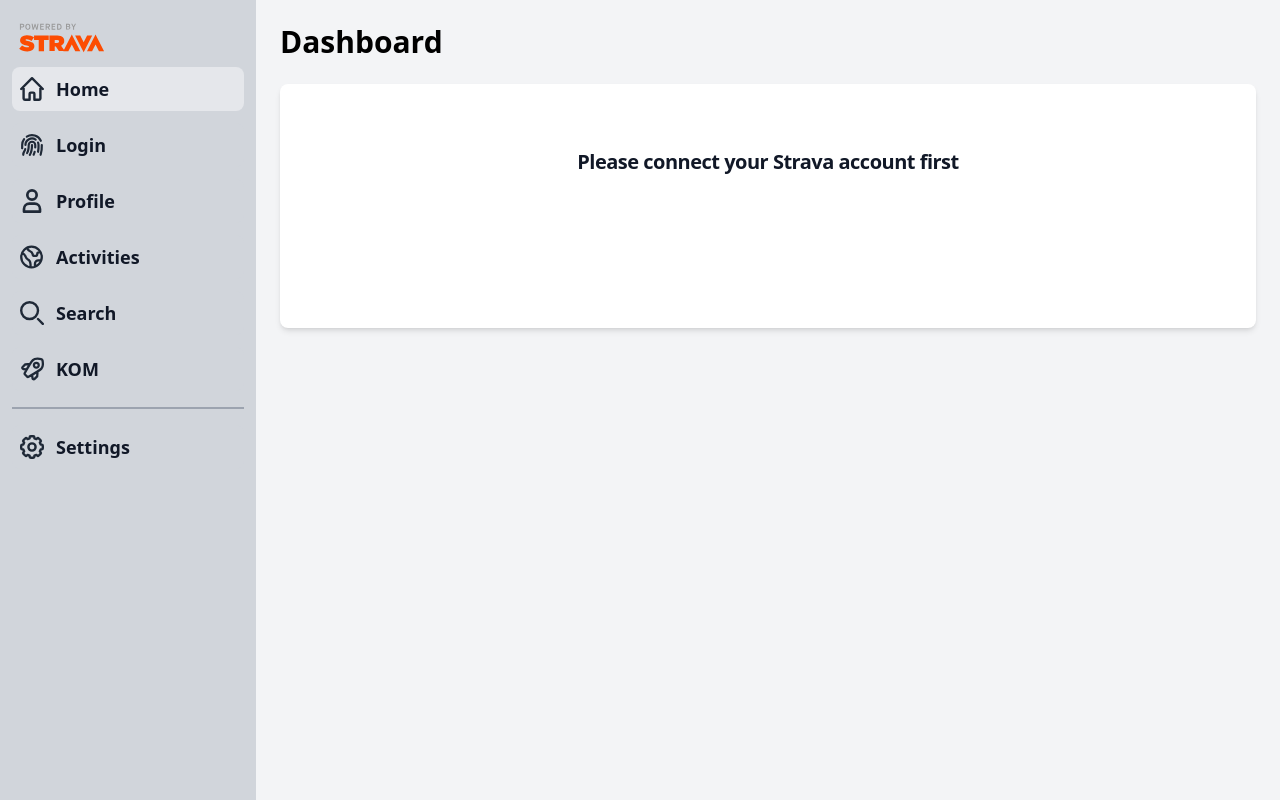
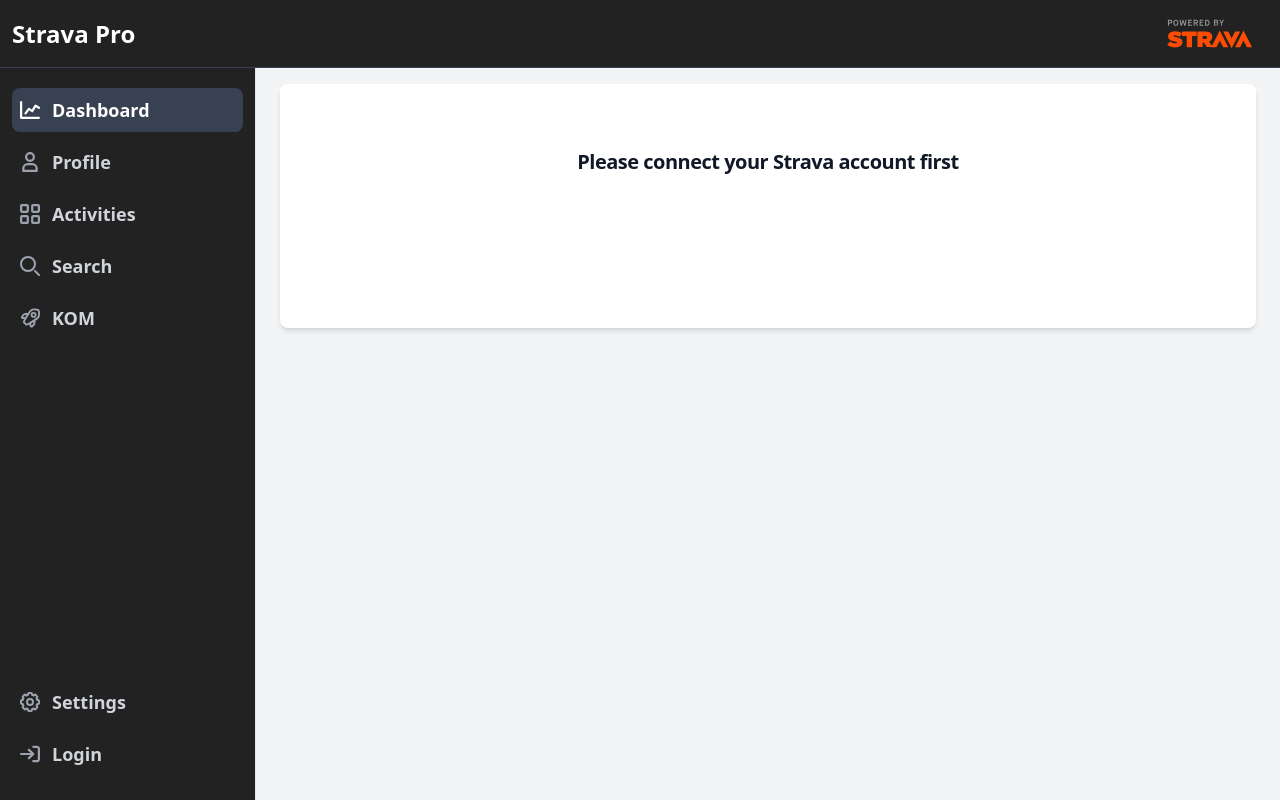
Before and after one commit to atefkbenothman/peloton, a Next.js app: page / in a window 1280 px wide. Built offline with nearby package versions, Linux system fonts and the light colour scheme; what tw-elements would draw is missing.

Commit message:
update navbar

```diff
--- a/src/components/layout.tsx
+++ b/src/components/layout.tsx
@@ -9,21 +9,20 @@ import { cn } from "@/utils/tailwind"
 function NavBar() {
   const fullPathname = usePathname()
   const pathname = "/" + fullPathname?.split("/")?.[1]
-  const router = useRouter()
-
-  function goToPage(url: string) {
-    router.push(url)
-  }
 
   return (
     <>
-      {/* Sidebar Button */}
+      {/* Top Navbar */}
+      <nav className="fixed top-0 z-50 w-full border-b bg-black border-gray-700">
+        <div className="px-3 py-3 lg:px-5 lg:pl-3">
+          <div className="flex items-center justify-between">
+            <div className="flex items-center justify-start">
               <button
-        data-drawer-target="separator-sidebar"
-        data-drawer-toggle="separator-sidebar"
-        aria-controls="separator-sidebar"
+                data-drawer-target="logo-sidebar"
+                data-drawer-toggle="logo-sidebar"
+                aria-controls="logo-sidebar"
                 type="button"
-        className="inline-flex items-center p-2 mt-2 ml-3 text-sm text-gray-500 rounded-lg sm:hidden hover:bg-gray-100 focus:outline-none focus:ring-2 focus:ring-gray-200 dark:text-gray-400 dark:hover:bg-gray-700 dark:focus:ring-gray-600"
+                className="inline-flex items-center p-2 text-sm rounded-lg sm:hidden focus:outline-none focus:ring-2 text-gray-400 hover:bg-gray-700 focus:ring-gray-600"
               >
                 <span className="sr-only">Open sidebar</span>
                 <svg
@@ -34,22 +33,20 @@ function NavBar() {
                   xmlns="http://www.w3.org/2000/svg"
                 >
                   <path
-            clipRule="evenodd"
-            fillRule="evenodd"
+                    clip-rule="evenodd"
+                    fill-rule="evenodd"
                     d="M2 4.75A.75.75 0 012.75 4h14.5a.75.75 0 010 1.5H2.75A.75.75 0 012 4.75zm0 10.5a.75.75 0 01.75-.75h7.5a.75.75 0 010 1.5h-7.5a.75.75 0 01-.75-.75zM2 10a.75.75 0 01.75-.75h14.5a.75.75 0 010 1.5H2.75A.75.75 0 012 10z"
                   ></path>
                 </svg>
               </button>
-
-      {/* Sidebar */}
-      <aside
-        id="separator-sidebar"
-        className="fixed top-0 left-0 z-40 w-64 h-screen transition-transform -translate-x-full sm:translate-x-0"
-        aria-label="Sidebar"
-      >
-        <div className="h-full px-3 py-4 overflow-y-auto bg-gray-300 dark:bg-gray-800">
-          {/* Logo */}
-          <div className="flex items-center mb-2">
+              <span className="self-center text-xl font-semibold sm:text-2xl whitespace-nowrap text-white">
+                Strava Pro
+              </span>
+            </div>
+            <div className="flex items-center">
+              <div className="flex items-center">
+                <div>
+                  <div className="flex items-center">
                     <Image
                       src="/strava-logo.svg"
                       alt="map"
@@ -57,19 +54,126 @@ function NavBar() {
                       height={100}
                     />
                   </div>
-
-          <ul className="space-y-3 font-semibold text-lg">
-            {/* Home */}
+                </div>
+              </div>
+            </div>
+          </div>
+        </div>
+      </nav>
+      {/* Side Navbar */}
+      <aside
+        id="logo-sidebar"
+        className="fixed min-h-screen top-0 left-0 z-40 w-64 pt-20 transition-transform -translate-x-full border-r sm:translate-x-0 bg-black"
+        aria-label="Sidebar"
+      >
+        <div className="px-3 py-2">
+          <ul className="font-medium space-y-2">
             <li>
               <Link
                 href="/"
                 className={cn(
-                  "flex items-center p-2 text-gray-900 rounded-lg dark:text-white hover:bg-gray-200 dark:hover:bg-gray-700",
-                  pathname === "/" ? "bg-gray-200" : "bg-gray-300"
+                  "flex items-center p-2 rounded-lg text-gray-300 font-bold text-lg hover:bg-gray-700 hover:text-white group",
+                  pathname === "/" ? "text-white bg-gray-700" : "text-gray-300"
                 )}
               >
                 <svg
-                  className="w-6 h-6 text-gray-800 dark:text-white"
+                  className={cn(
+                    "w-5 h-5 transition duration-75 text-gray-400 group-hover:text-white",
+                    pathname === "/" ? "text-white" : "text-gray-400"
+                  )}
+                  aria-hidden="true"
+                  xmlns="http://www.w3.org/2000/svg"
+                  fill="none"
+                  viewBox="0 0 18 16"
+                >
+                  <path
+                    stroke="currentColor"
+                    stroke-linecap="round"
+                    stroke-linejoin="round"
+                    stroke-width="2"
+                    d="M1 1v14h16m0-9-3-2-3 5-3-2-3 4"
+                  />
+                </svg>
+                <span className="ml-3">Dashboard</span>
+              </Link>
+            </li>
+            <li>
+              <Link
+                href="/profile"
+                className={cn(
+                  "flex items-center p-2 rounded-lg text-gray-300 font-bold text-lg hover:bg-gray-700 hover:text-white group",
+                  pathname === "/profile"
+                    ? "text-white bg-gray-700"
+                    : "text-gray-300"
+                )}
+              >
+                <svg
+                  className={cn(
+                    "w-5 h-5 transition duration-75 text-gray-400 group-hover:text-white",
+                    pathname === "/profile" ? "text-white" : "text-gray-400"
+                  )}
+                  aria-hidden="true"
+                  xmlns="http://www.w3.org/2000/svg"
+                  fill="none"
+                  viewBox="0 0 14 18"
+                >
+                  <path
+                    stroke="currentColor"
+                    stroke-linecap="round"
+                    stroke-linejoin="round"
+                    stroke-width="2"
+                    d="M7 8a3.5 3.5 0 1 0 0-7 3.5 3.5 0 0 0 0 7Zm-2 3h4a4 4 0 0 1 4 4v2H1v-2a4 4 0 0 1 4-4Z"
+                  />
+                </svg>
+                <span className="ml-3">Profile</span>
+              </Link>
+            </li>
+            <li>
+              <Link
+                href="/activities"
+                className={cn(
+                  "flex items-center p-2 rounded-lg text-gray-300 font-bold text-lg hover:bg-gray-700 hover:text-white group",
+                  pathname === "/activities"
+                    ? "text-white bg-gray-700"
+                    : "text-gray-300"
+                )}
+              >
+                <svg
+                  className={cn(
+                    "w-5 h-5 transition duration-75 text-gray-400 group-hover:text-white",
+                    pathname === "/activities" ? "text-white" : "text-gray-400"
+                  )}
+                  aria-hidden="true"
+                  xmlns="http://www.w3.org/2000/svg"
+                  fill="none"
+                  viewBox="0 0 18 18"
+                >
+                  <path
+                    stroke="currentColor"
+                    stroke-linecap="round"
+                    stroke-linejoin="round"
+                    stroke-width="2"
+                    d="M6.143 1H1.857A.857.857 0 0 0 1 1.857v4.286c0 .473.384.857.857.857h4.286A.857.857 0 0 0 7 6.143V1.857A.857.857 0 0 0 6.143 1Zm10 0h-4.286a.857.857 0 0 0-.857.857v4.286c0 .473.384.857.857.857h4.286A.857.857 0 0 0 17 6.143V1.857A.857.857 0 0 0 16.143 1Zm-10 10H1.857a.857.857 0 0 0-.857.857v4.286c0 .473.384.857.857.857h4.286A.857.857 0 0 0 7 16.143v-4.286A.857.857 0 0 0 6.143 11Zm10 0h-4.286a.857.857 0 0 0-.857.857v4.286c0 .473.384.857.857.857h4.286a.857.857 0 0 0 .857-.857v-4.286a.857.857 0 0 0-.857-.857Z"
+                  />
+                </svg>
+                <span className="ml-3">Activities</span>
+              </Link>
+            </li>
+            <li>
+              <Link
+                href="/search"
+                className={cn(
+                  "flex items-center p-2 rounded-lg text-gray-300 font-bold text-lg hover:bg-gray-700 hover:text-white group",
+                  pathname === "/search"
+                    ? "text-white bg-gray-700"
+                    : "text-gray-300"
+                )}
+              >
+                <svg
+                  className={cn(
+                    "w-5 h-5 transition duration-75 text-gray-400 group-hover:text-white",
+                    pathname === "/search" ? "text-white" : "text-gray-400"
+                  )}
                   aria-hidden="true"
                   xmlns="http://www.w3.org/2000/svg"
                   fill="none"
@@ -77,83 +181,30 @@ function NavBar() {
                 >
                   <path
                     stroke="currentColor"
-                    strokeLinecap="round"
-                    strokeLinejoin="round"
-                    strokeWidth="2"
-                    d="M3 8v10a1 1 0 0 0 1 1h4v-5a1 1 0 0 1 1-1h2a1 1 0 0 1 1 1v5h4a1 1 0 0 0 1-1V8M1 10l9-9 9 9"
+                    stroke-linecap="round"
+                    stroke-linejoin="round"
+                    stroke-width="2"
+                    d="m19 19-4-4m0-7A7 7 0 1 1 1 8a7 7 0 0 1 14 0Z"
                   />
                 </svg>
-                <span className="ml-3">Home</span>
+                <span className="ml-3">Search</span>
               </Link>
             </li>
-
-            {/* Login */}
             <li>
               <Link
-                href="/login"
+                href="/kom"
                 className={cn(
-                  "flex items-center p-2 text-gray-900 rounded-lg dark:text-white hover:bg-gray-200 dark:hover:bg-gray-700",
-                  pathname === "/login" ? "bg-gray-200" : "bg-gray-300"
+                  "flex items-center p-2 rounded-lg text-gray-300 font-bold text-lg hover:bg-gray-700 hover:text-white group",
+                  pathname === "/kom"
+                    ? "text-white bg-gray-700"
+                    : "text-gray-300"
                 )}
               >
                 <svg
-                  className="w-6 h-6 text-gray-800 dark:text-white"
-                  aria-hidden="true"
-                  xmlns="http://www.w3.org/2000/svg"
-                  fill="none"
-                  viewBox="0 0 22 20"
-                >
-                  <path
-                    stroke="currentColor"
-                    strokeLinecap="round"
-                    strokeLinejoin="round"
-                    strokeWidth="2"
-                    d="M20 10a28.076 28.076 0 0 1-1.091 9M6.231 2.37a8.994 8.994 0 0 1 12.88 3.73M1.958 13S2 12.577 2 10a8.949 8.949 0 0 1 1.735-5.307m12.84 3.088c.281.706.426 1.46.425 2.22a30 30 0 0 1-.464 6.231M5 10a6 6 0 0 1 9.352-4.974M3 19a5.964 5.964 0 0 1 1.01-3.328 5.15 5.15 0 0 0 .786-1.926m8.66 2.486a13.96 13.96 0 0 1-.962 2.683M6.5 17.336C8 15.092 8 12.846 8 10a3 3 0 1 1 6 0c0 .75 0 1.521-.031 2.311M11 10.001c0 3 0 6-2 9"
-                  />
-                </svg>
-                <span className="flex-1 ml-3 whitespace-nowrap">Login</span>
-              </Link>
-            </li>
-
-            {/* Profile */}
-            <li>
-              <Link
-                href="/profile"
                   className={cn(
-                  "flex items-center p-2 text-gray-900 rounded-lg dark:text-white hover:bg-gray-200 dark:hover:bg-gray-700",
-                  pathname === "/profile" ? "bg-gray-200" : "bg-gray-300"
+                    "w-5 h-5 transition duration-75 text-gray-400 group-hover:text-white",
+                    pathname === "/kom" ? "text-white" : "text-gray-400"
                   )}
-              >
-                <svg
-                  className="w-6 h-6 text-gray-800 dark:text-white"
-                  aria-hidden="true"
-                  xmlns="http://www.w3.org/2000/svg"
-                  fill="none"
-                  viewBox="0 0 14 18"
-                >
-                  <path
-                    stroke="currentColor"
-                    strokeLinecap="round"
-                    strokeLinejoin="round"
-                    strokeWidth="2"
-                    d="M7 8a3.5 3.5 0 1 0 0-7 3.5 3.5 0 0 0 0 7Zm-2 3h4a4 4 0 0 1 4 4v2H1v-2a4 4 0 0 1 4-4Z"
-                  />
-                </svg>
-                <span className="flex-2 ml-3 whitespace-nowrap">Profile</span>
-              </Link>
-            </li>
-
-            {/* Activities */}
-            <li>
-              <Link
-                href="/activities"
-                className={cn(
-                  "flex items-center p-2 text-gray-900 rounded-lg dark:text-white hover:bg-gray-200 dark:hover:bg-gray-700",
-                  pathname === "/activities" ? "bg-gray-200" : "bg-gray-300"
-                )}
-              >
-                <svg
-                  className="w-6 h-6 text-gray-800 dark:text-white"
                   aria-hidden="true"
                   xmlns="http://www.w3.org/2000/svg"
                   fill="none"
@@ -161,88 +212,31 @@ function NavBar() {
                 >
                   <path
                     stroke="currentColor"
-                    strokeLinecap="round"
-                    strokeLinejoin="round"
-                    strokeWidth="2"
-                    d="M6.487 1.746c0 4.192 3.592 1.66 4.592 5.754 0 .828 1 1.5 2 1.5s2-.672 2-1.5a1.5 1.5 0 0 1 1.5-1.5h1.5m-16.02.471c4.02 2.248 1.776 4.216 4.878 5.645C10.18 13.61 9 19 9 19m9.366-6h-2.287a3 3 0 0 0-3 3v2m6-8a9 9 0 1 1-18 0 9 9 0 0 1 18 0Z"
-                  />
-                </svg>
-                <span className="flex-1 ml-3 whitespace-nowrap">
-                  Activities
-                </span>
-              </Link>
-            </li>
-
-            {/* Search */}
-            <li>
-              <Link
-                href="/search"
-                className={cn(
-                  "flex items-center p-2 text-gray-900 rounded-lg dark:text-white hover:bg-gray-200 dark:hover:bg-gray-700",
-                  pathname === "/search" ? "bg-gray-200" : "bg-gray-300"
-                )}
-              >
-                <svg
-                  className="w-6 h-6 text-gray-800 dark:text-white"
-                  aria-hidden="true"
-                  xmlns="http://www.w3.org/2000/svg"
-                  fill="none"
-                  viewBox="0 0 20 20"
-                >
-                  <path
-                    stroke="currentColor"
-                    strokeLinecap="round"
-                    strokeLinejoin="round"
-                    strokeWidth="2"
-                    d="m19 19-4-4m0-7A7 7 0 1 1 1 8a7 7 0 0 1 14 0Z"
-                  />
-                </svg>
-                <span className="flex-1 ml-3 whitespace-nowrap">Search</span>
-              </Link>
-            </li>
-
-            {/* KOM */}
-            <li>
-              <Link
-                href="/kom"
-                className={cn(
-                  "flex items-center p-2 text-gray-900 rounded-lg dark:text-white hover:bg-gray-200 dark:hover:bg-gray-700",
-                  pathname === "/kom" ? "bg-gray-200" : "bg-gray-300"
-                )}
-              >
-                <svg
-                  className="w-6 h-6 text-gray-800 dark:text-white"
-                  aria-hidden="true"
-                  xmlns="http://www.w3.org/2000/svg"
-                  fill="none"
-                  viewBox="0 0 21 20"
-                >
-                  <path
-                    stroke="currentColor"
-                    strokeLinecap="round"
-                    strokeLinejoin="round"
-                    strokeWidth="2"
+                    stroke-linecap="round"
+                    stroke-linejoin="round"
+                    stroke-width="2"
                     d="m8.806 5.614-4.251.362-2.244 2.243a1.058 1.058 0 0 0 .6 1.8l3.036.356m9.439 1.819-.362 4.25-2.243 2.245a1.059 1.059 0 0 1-1.795-.6l-.449-2.983m9.187-12.57a1.536 1.536 0 0 0-1.26-1.26c-1.818-.313-5.52-.7-7.179.96-1.88 1.88-5.863 9.016-7.1 11.275a1.05 1.05 0 0 0 .183 1.25l.932.939.937.936a1.049 1.049 0 0 0 1.25.183c2.259-1.24 9.394-5.222 11.275-7.1 1.66-1.663 1.275-5.365.962-7.183Zm-3.332 4.187a2.115 2.115 0 1 1-4.23 0 2.115 2.115 0 0 1 4.23 0Z"
                   />
                 </svg>
-                <span className="flex-1 ml-3 whitespace-nowrap">KOM</span>
+                <span className="ml-3">KOM</span>
               </Link>
             </li>
-          </ul>
-
-          {/* Seperator */}
-          <ul className="pt-4 mt-4 space-y-2 text-lg font-semibold border-t-2 border-gray-400 dark:border-gray-700">
-            {/* Settings */}
+            <ul className="px-3 py-6 font-medium absolute inset-x-0 bottom-0 space-y-2">
               <li>
                 <Link
                   href="/settings"
                   className={cn(
-                  "flex items-center p-2 text-gray-900 rounded-lg dark:text-white hover:bg-gray-200 dark:hover:bg-gray-700",
-                  pathname === "/settings" ? "bg-gray-200" : "bg-gray-300"
+                    "flex items-center p-2 rounded-lg text-gray-300 font-bold text-lg hover:bg-gray-700 hover:text-white group",
+                    pathname === "/settings"
+                      ? "text-white bg-gray-700"
+                      : "text-gray-300"
                   )}
                 >
                   <svg
-                  className="w-6 h-6 text-gray-800 dark:text-white"
+                    className={cn(
+                      "w-5 h-5 transition duration-75 text-gray-400 group-hover:text-white",
+                      pathname === "/settings" ? "text-white" : "text-gray-400"
+                    )}
                     aria-hidden="true"
                     xmlns="http://www.w3.org/2000/svg"
                     fill="none"
@@ -250,9 +244,9 @@ function NavBar() {
                   >
                     <g
                       stroke="currentColor"
-                    strokeLinecap="round"
-                    strokeLinejoin="round"
-                    strokeWidth="2"
+                      stroke-linecap="round"
+                      stroke-linejoin="round"
+                      stroke-width="2"
                     >
                       <path d="M19 11V9a1 1 0 0 0-1-1h-.757l-.707-1.707.535-.536a1 1 0 0 0 0-1.414l-1.414-1.414a1 1 0 0 0-1.414 0l-.536.535L12 2.757V2a1 1 0 0 0-1-1H9a1 1 0 0 0-1 1v.757l-1.707.707-.536-.535a1 1 0 0 0-1.414 0L2.929 4.343a1 1 0 0 0 0 1.414l.536.536L2.757 8H2a1 1 0 0 0-1 1v2a1 1 0 0 0 1 1h.757l.707 1.707-.535.536a1 1 0 0 0 0 1.414l1.414 1.414a1 1 0 0 0 1.414 0l.536-.535L8 17.243V18a1 1 0 0 0 1 1h2a1 1 0 0 0 1-1v-.757l1.707-.708.536.536a1 1 0 0 0 1.414 0l1.414-1.414a1 1 0 0 0 0-1.414l-.535-.536.707-1.707H18a1 1 0 0 0 1-1Z" />
                       <path d="M10 13a3 3 0 1 0 0-6 3 3 0 0 0 0 6Z" />
@@ -261,6 +255,38 @@ function NavBar() {
                   <span className="ml-3">Settings</span>
                 </Link>
               </li>
+              <li>
+                <Link
+                  href="/login"
+                  className={cn(
+                    "flex items-center p-2 rounded-lg text-gray-300 font-bold text-lg hover:bg-gray-700 hover:text-white group",
+                    pathname === "/login"
+                      ? "text-white bg-gray-700"
+                      : "text-gray-300"
+                  )}
+                >
+                  <svg
+                    className={cn(
+                      "w-5 h-5 transition duration-75 text-gray-400 group-hover:text-white",
+                      pathname === "/login" ? "text-white" : "text-gray-400"
+                    )}
+                    aria-hidden="true"
+                    xmlns="http://www.w3.org/2000/svg"
+                    fill="none"
+                    viewBox="0 0 18 15"
+                  >
+                    <path
+                      stroke="currentColor"
+                      stroke-linecap="round"
+                      stroke-linejoin="round"
+                      stroke-width="2"
+                      d="M1 7.5h11m0 0L8 3.786M12 7.5l-4 3.714M12 1h3c.53 0 1.04.196 1.414.544.375.348.586.82.586 1.313v9.286c0 .492-.21.965-.586 1.313A2.081 2.081 0 0 1 15 14h-3"
+                    />
+                  </svg>
+                  <span className="ml-3">Login</span>
+                </Link>
+              </li>
+            </ul>
           </ul>
         </div>
       </aside>
@@ -270,11 +296,9 @@ function NavBar() {
 
 export default function Layout({ children }: any) {
   return (
-    <>
     <div className="flex">
       <NavBar />
       <main className="flex-1 ml-64">{children}</main>
     </div>
-    </>
   )
 }
```
Lines whose indentation alone changed are shown as unchanged.
